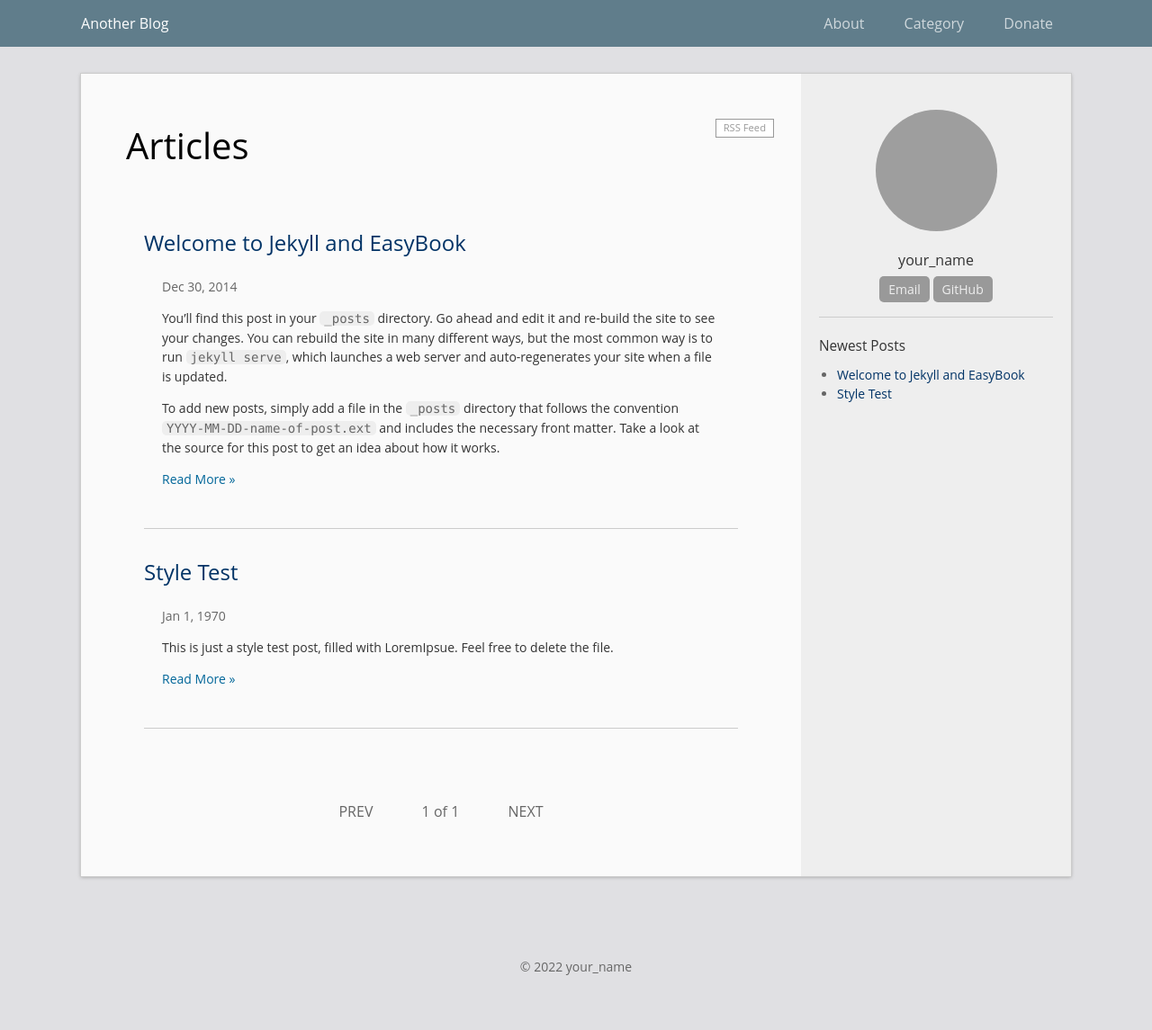
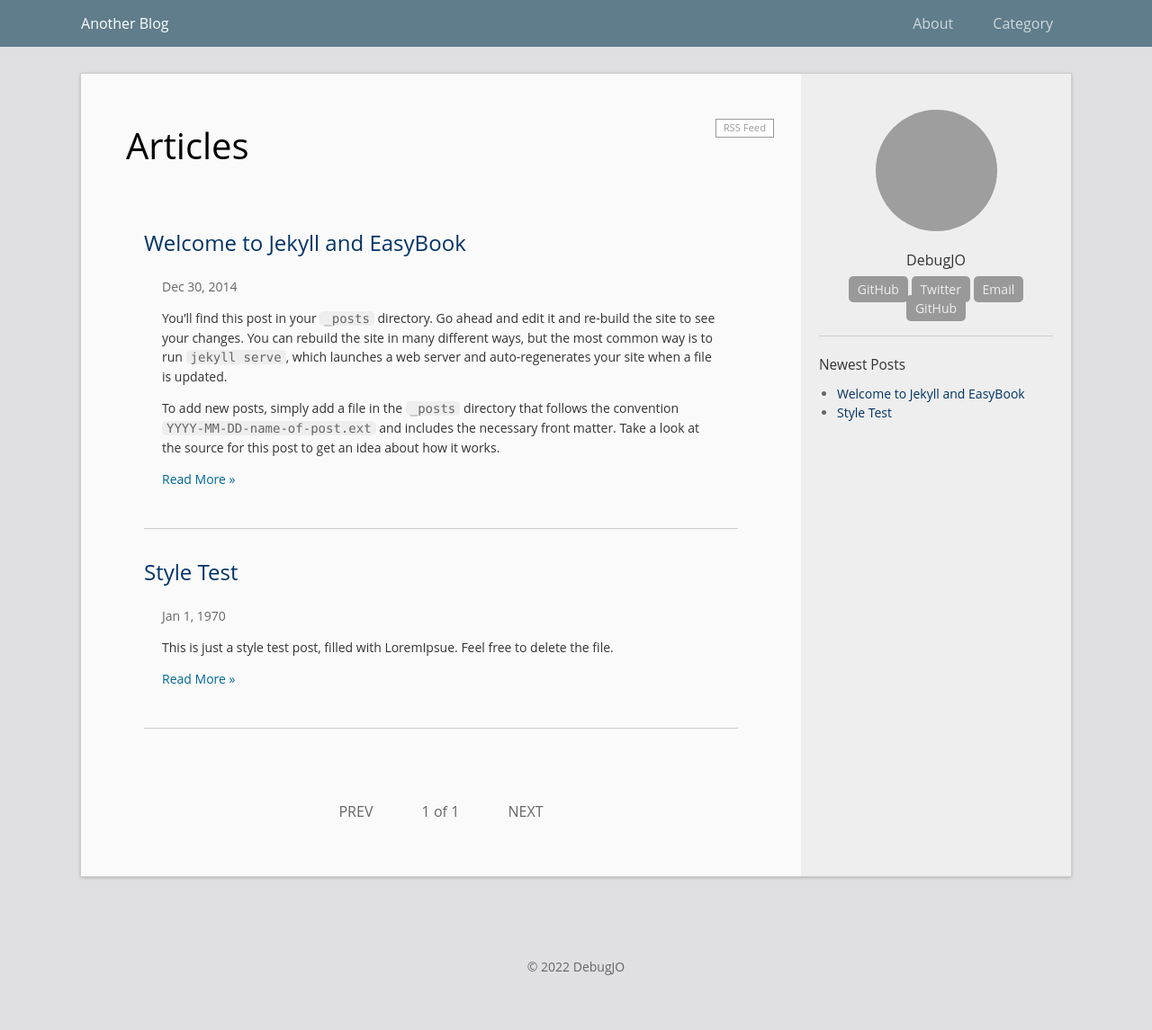
Before and after one commit to DebugJO/rustlang, a Jekyll site: the page built from index.html, in a window 1280 px wide. Shown: the whole page at 90% size. Built offline with Jekyll 4.4.1, drawn with Linux system fonts in a browser that asks for light colours; the list of posts is cut into pages by our own code; some of the changed lines change nothing that is shown; grey boxes are pictures that could not be loaded.

Commit message:
Update _config.yml

```diff
--- a/_config.yml
+++ b/_config.yml
@@ -1,50 +1,50 @@
-# Site settings
 title: Another Blog
-url: "https://rustlang.kr"    # the protocol and hostname of your site, eg. `http://laobubu.github.io`
-baseurl: "" # the prefix of your site uri, eg. `"/jekyll-theme-EasyBook"` or empty string `""`
-#timezone: Asia/Seoul
+
+url: "https://rustlang.kr"
+
+baseurl: ""
+
+timezone: Asia/Seoul
+
 description: >
   One or more sentences introducing this blog.
 
-# Your information
 email: your_email@example.com
-author: your_name
-avatar: "//www.gravatar.com/avatar/your_email_md5?d=mm&s=135"
-profile: One sentence introducing yourself.
-#twitter_username: twitter_username
-#github_username:  github_username
+
+author: DebugJO
+
+avatar: "https://avatars.githubusercontent.com/u/18445776?v=4"
+
+profile: Software Engineer / Developer
+
+twitter_username: DebugJO
+
+github_username:  DebugJO
+
 profile_links:
-  Email: "mailto:your_email@example.com"
-  GitHub: "https://github.com/laobubu/jekyll-theme-EasyBook"
-  # You can add more profile links above, or edit _includes/sidebar.html
-
-# Comment Service (Disqus or 多说)
-#  choose one and un-comment the line to active it
-#disqus_shortname: xxx   # get one: https://disqus.com/admin/signup/
-#duoshuo_shortname: xxx  # get one: http://duoshuo.com/create-site/
+  Email: "mailto:me@msjo.kr"
+  GitHub: "https://github.com/DebugJO"
 
 excerpt_separator: <!--more-->
 
 header:
-  links:             # Links on the header. Link to in-site page with a slash as prefix
+  links:
     About: /about/
     Category: /category/
-    Donate: https://laobubu.net/donate.html
 
 permalink: /archivers/:title
+
 plugins:
  - jekyll-paginate
  - jekyll-gist
  - jemoji
 
-# Build settings
 paginate: 5
 paginate_path: "page:num"
 
 highlighter: rouge
 markdown: kramdown
 
-# https://jekyllrb.com/docs/configuration/#precedence
 defaults:
   -
     scope:
```
